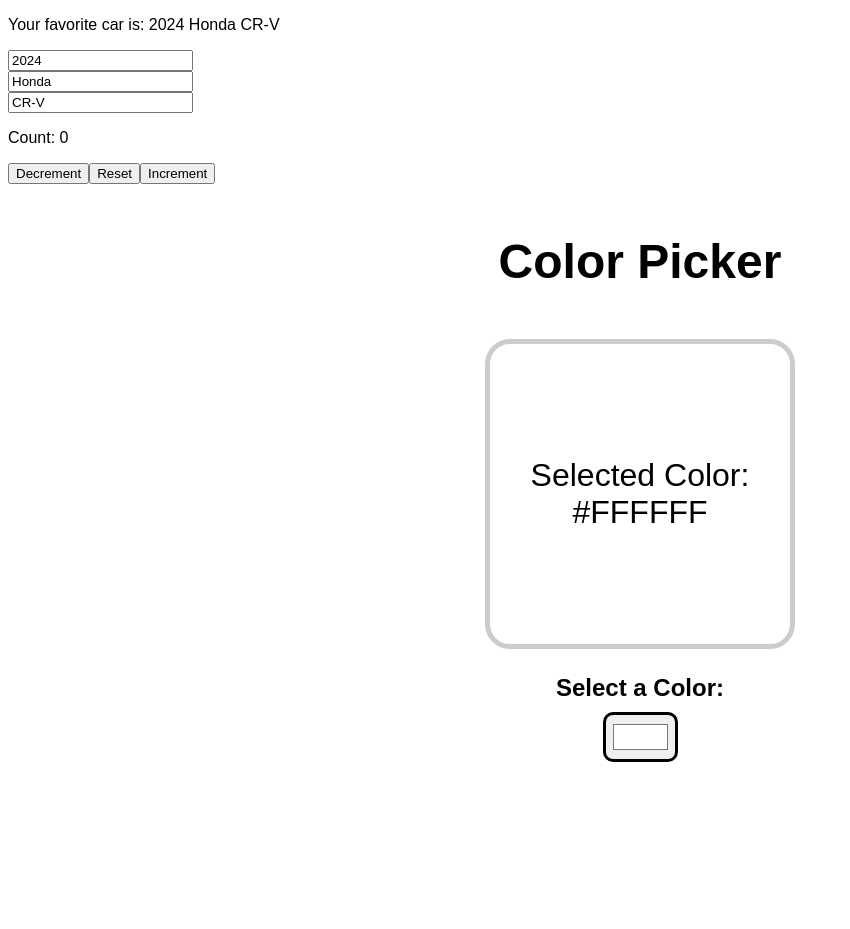
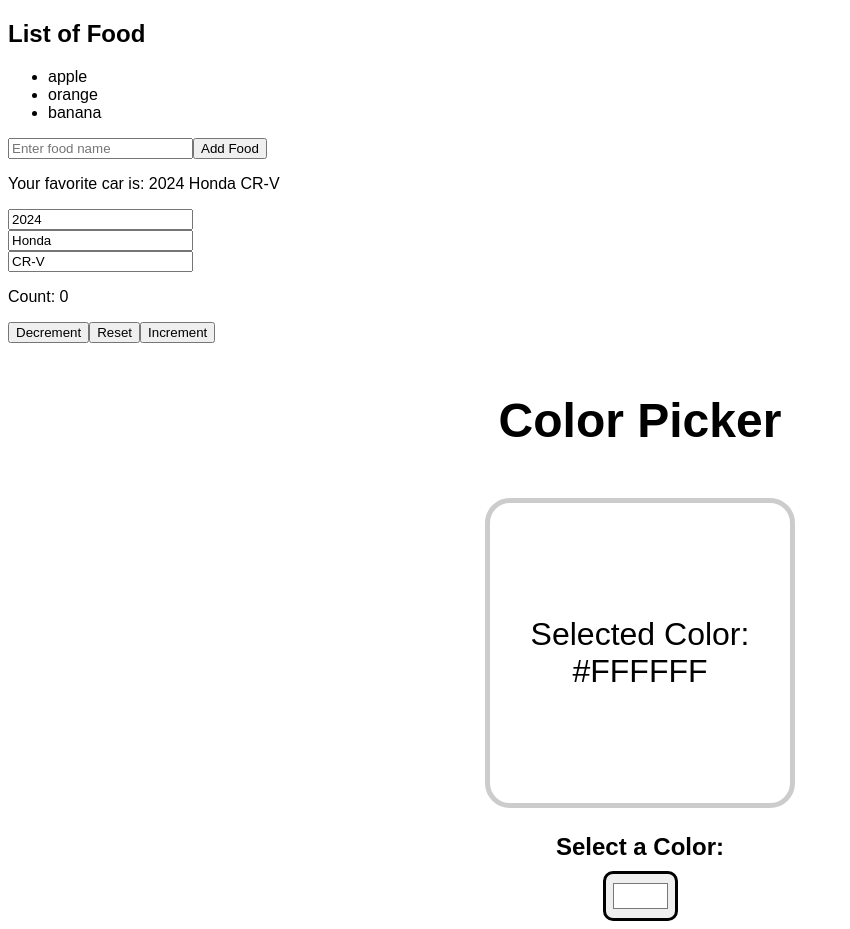
Before and after one commit to connie-feng/my-react-app, a React (Vite) app: page / in a window 1280 px wide. Shown: the whole page, without its empty margins (0-850 px from the left). Before the commit the page ends 800 px from the top, so only its background shows below. Built offline with nearby package versions, Linux system fonts and the light colour scheme.

Commit message:
Add practice for updating arrays in state with FoodList

```diff
--- a/src/App.jsx
+++ b/src/App.jsx
@@ -1,12 +1,14 @@
 import ColorPicker from './ColorPicker.jsx'
 import Counter from './Counter.jsx'
 import Car from './Car.jsx'
+import FoodList from './FoodList.jsx'
 
 function App() {
 
 
   return (
     <>
+      <FoodList />
       <Car />
       <Counter />
       <ColorPicker />
--- /dev/null
+++ b/src/FoodList.jsx
@@ -0,0 +1,31 @@
+import React, {useState} from 'react';
+
+function FoodList() {
+
+  const [foods, setFoods] = useState(["apple", "orange", "banana"]);
+
+  function handleAddFood() {
+    const newFood = document.getElementById("foodInput").value;
+    document.getElementById("foodInput").value = ""
+
+    setFoods(f => ([...f, newFood]));
+  }
+
+  function handleRemoveFood(index) {
+    setFoods(foods.filter((_, i) => i !== index));
+  }
+
+  return (<div>
+    <h2>List of Food</h2>
+    <ul>
+      {foods.map((food, index) =>
+        <li key={index} onClick={() => handleRemoveFood(index)}>
+          {food}
+        </li>)}
+    </ul>
+    <input type="text" id="foodInput" placeholder="Enter food name" />
+    <button onClick={handleAddFood}>Add Food</button>
+  </div>);
+
+}
+export default FoodList
```
